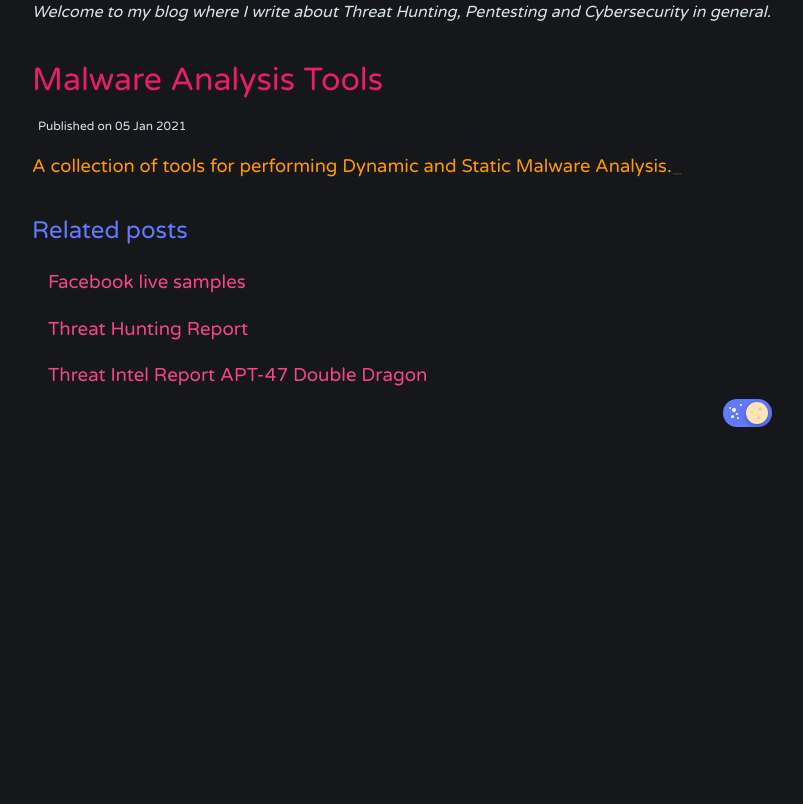
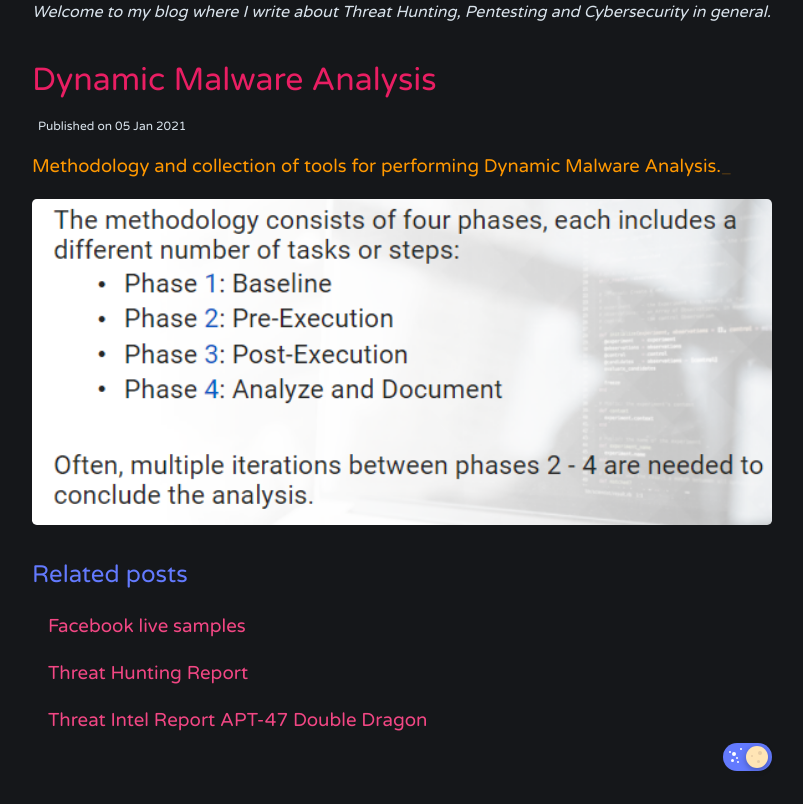
Before and after one commit to Rayferrufino/Rayferrufino.github.io, a Jekyll site: the page built from _posts/2021-01-05-Dynamic Malware Analysis Tools.md, in a window 1280 px wide. Shown: the part 323-1127 px from the top of the page, without its empty margins (238-1041 px from the left). Built offline with Jekyll 4.4.1, drawn with Linux system fonts in a browser that asks for light colours; comment, search, counter and statistics services are not loaded; before the commit the page ends 900 px from its top, so only the background shows below that.

Commit message:
Update 2021-01-05-Dynamic Malware Analysis Tools.md

```diff
--- a/_posts/2021-01-05-Dynamic Malware Analysis Tools.md
+++ b/_posts/2021-01-05-Dynamic Malware Analysis Tools.md
@@ -1,6 +1,9 @@
 ---
 layout: post
-title:  "Malware Analysis Tools"
-description : A collection of tools for performing Dynamic and Static Malware Analysis.
+title:  "Dynamic Malware Analysis"
+description : Methodology and  collection of tools for performing Dynamic Malware Analysis.
 tags:
 ---
+
+
+![alt text](https://Rayferrufino.github.io/assets/mal1.png "Logo Title Text 1")
```
